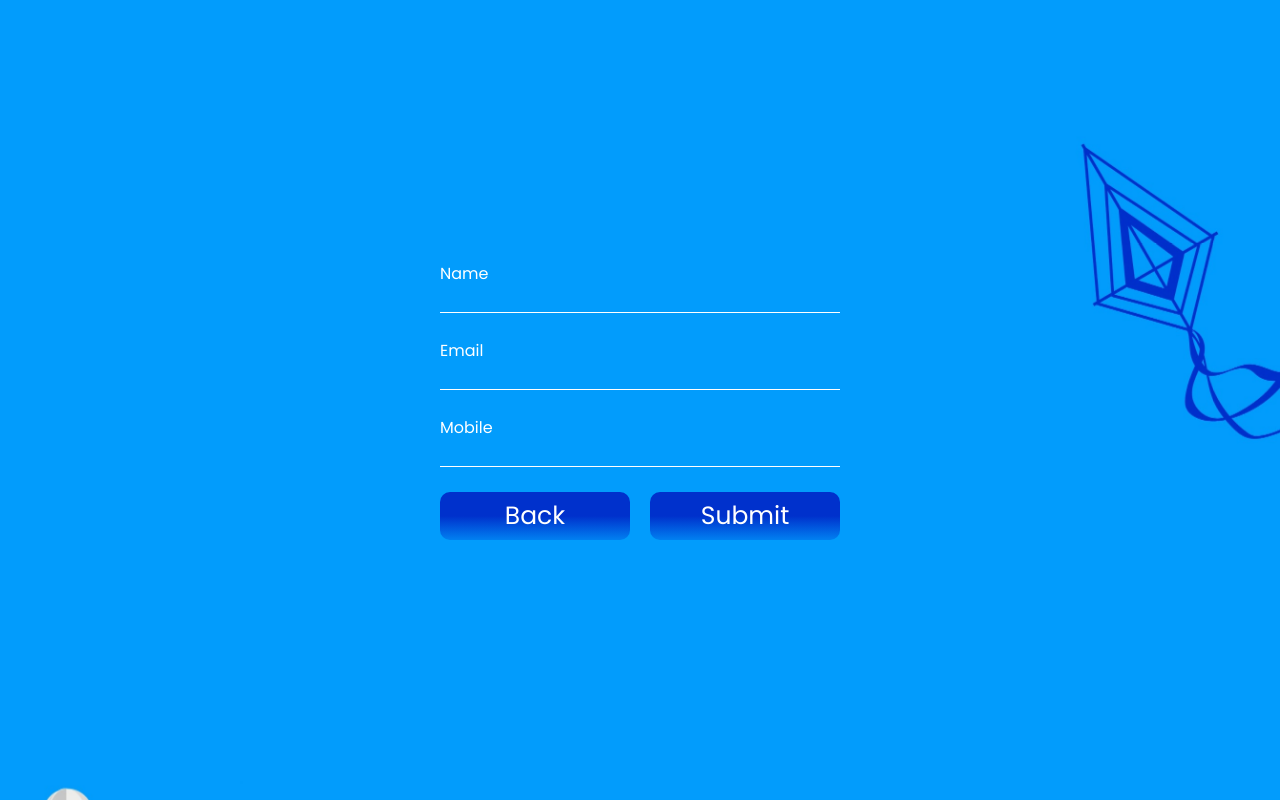
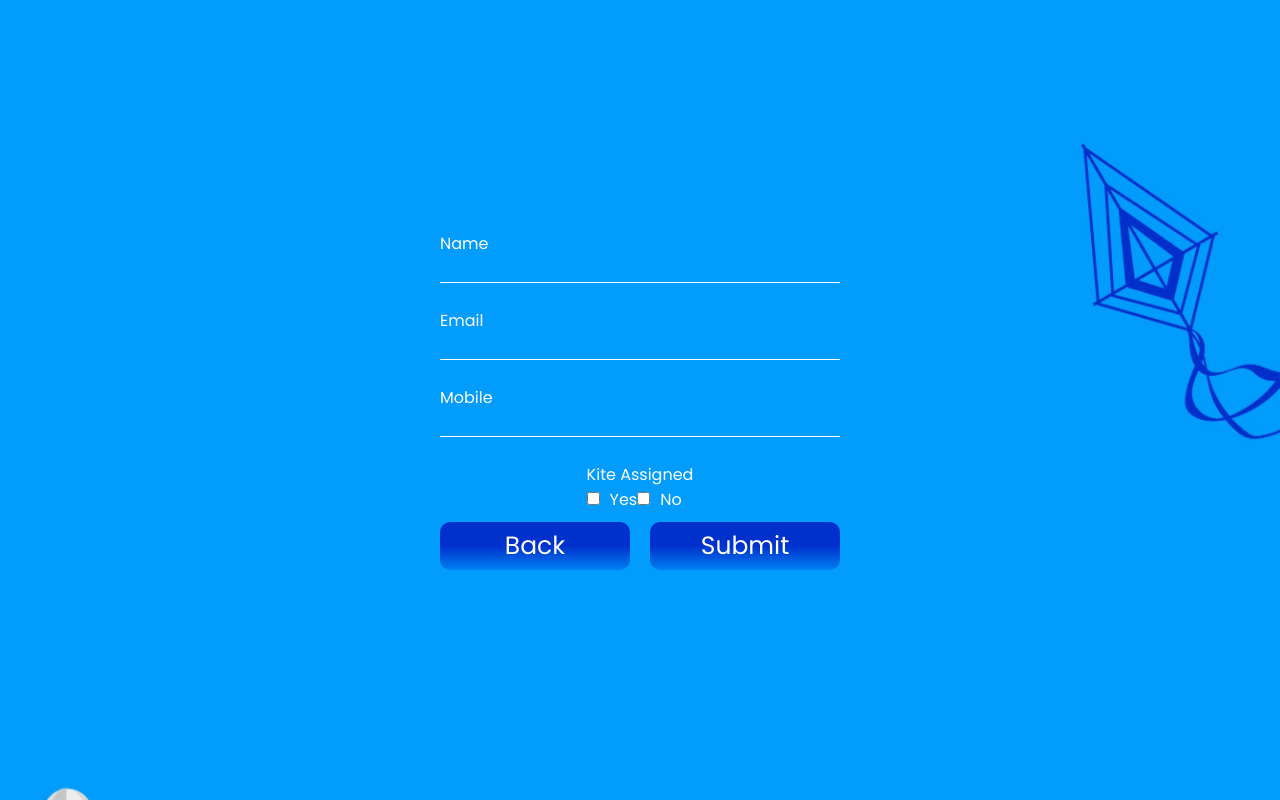
Before and after one commit to ahmedfayazyousuf/KiteFestivalApp, a React (Create React App) app: page /Registration in a window 1280 px wide. Built offline with nearby package versions, Linux system fonts and the light colour scheme.

Commit message:
Update index.js

```diff
--- a/src/components/Registration/index.js
+++ b/src/components/Registration/index.js
@@ -15,6 +15,33 @@ const Registration = () =>{
 
     const [count, setCount] = useState(0);
     const [emailB, setEmailB] = useState(false);
+
+    function onlyOnetwo(e) {
+        var checkm = document.getElementById('checkmd');
+        var checkf = document.getElementById('checkfd');
+        // checkm.checked = !checkm.checked
+        // checkf.checked = !checkf.checked
+        // console.log(checkbox)
+
+        if(e === 'm'){
+            console.log("lol")
+
+            checkf.checked = false
+
+            // setUser({...user, [firstname]:value})
+        }
+
+        if(e === 'f'){
+            console.log("lil")
+
+            checkm.checked = false
+
+            // setUser({...user, [firstname]:value})
+        }
+
+
+
+    }
 
 
 
@@ -152,6 +179,14 @@ const Registration = () =>{
                         </div>
                     </div>
 
+                    <div  style={{display:"flex",flexDirection:"column"}}>
+                            <label style={{color:"white", fontWeight:"400"}}>Kite Assigned</label>
+                            <div style={{display:"flex",flexDirection:"row"}}>
+                                <label style={{color:"white", fontWeight:"400"}}><input id='checkmd' style={{marginRight: '10px'}} value="m" onClick={(e)=>{onlyOnetwo(e.target.value)}} type="checkbox"/>Yes</label>
+                                <label style={{color:"white", fontWeight:"400"}}><input id='checkfd' style={{marginRight: '10px',accentColor: "#029CFC",background:"black"}} value="f" onClick={(e)=>{onlyOnetwo(e.target.value)}} type="checkbox"/>No</label>
+                            </div>
+                        </div>
+
 
                     <div style={{display: 'flex', width: '100%', flexDirection: 'row',gap:"20px"}}>
                         <button className="grab"  style={{cursor: 'grab', width: '250px', padding: '5px', border: 'none', borderRadius: '10px', backgroundImage: 'linear-gradient(#0031CC 50%, #0180F1 )', color: 'white', fontSize: '25px'}} variant="contained">Back</button>
```
